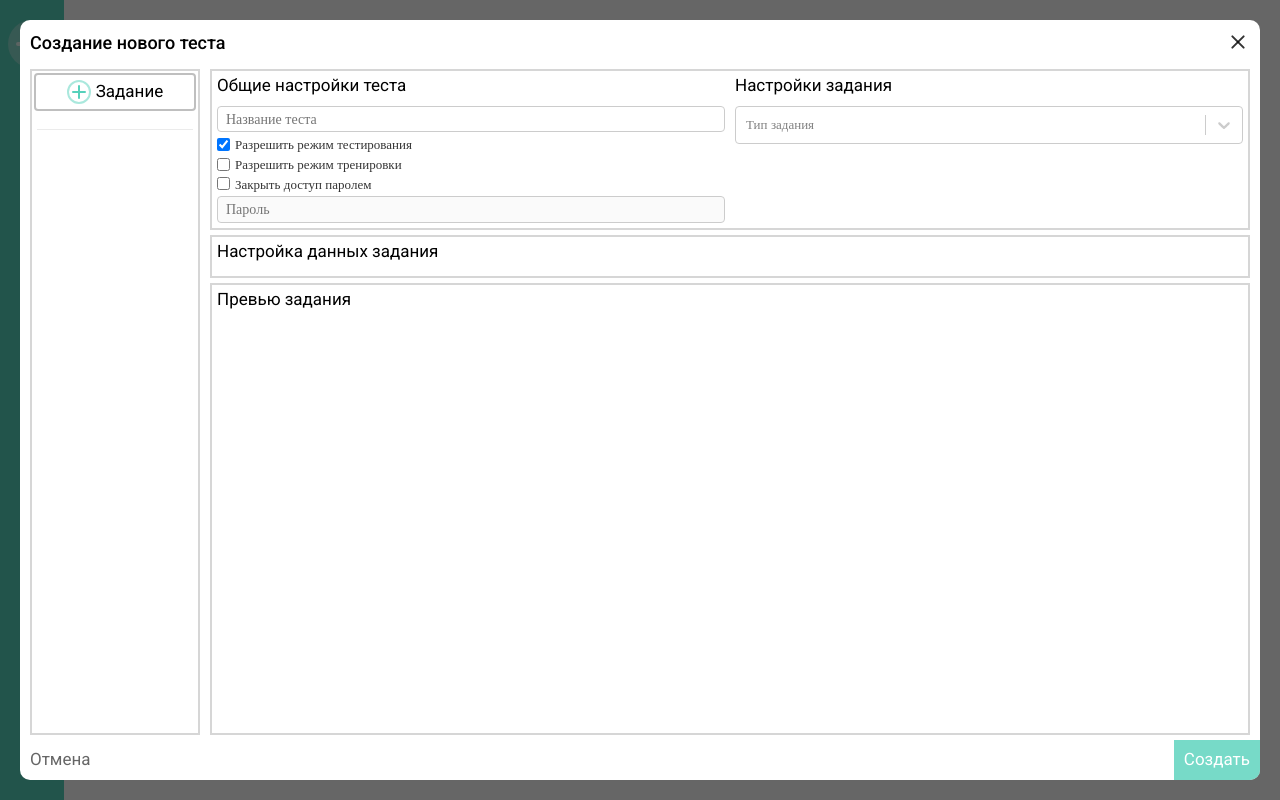
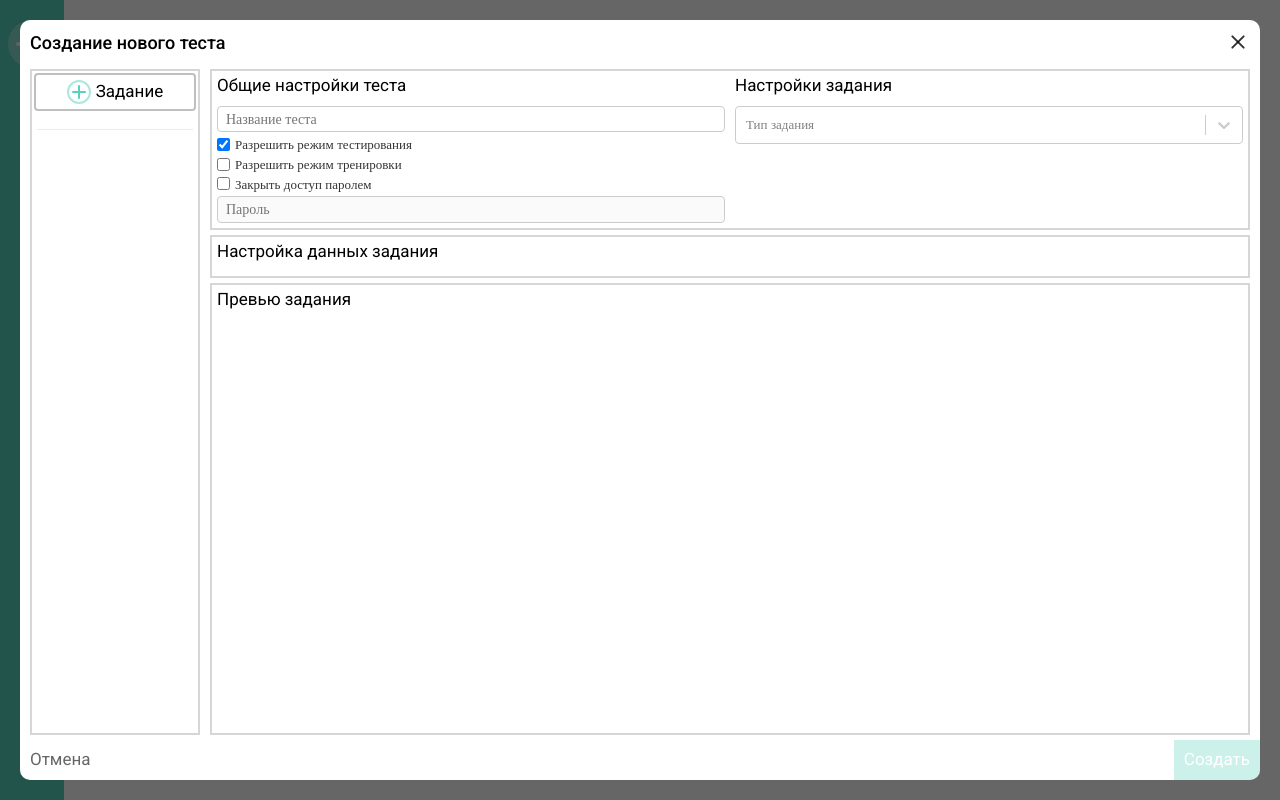
Before and after one commit to DoshSempai/study-platform, a React app: page /#/ in a window 1280 px wide. Built offline with nearby package versions, Linux system fonts and the light colour scheme.

Commit message:
[test_wizard] Error Indicators

```diff
--- a/src/view/components/testwizard/styles/testwizard.footer.css
+++ b/src/view/components/testwizard/styles/testwizard.footer.css
@@ -26,3 +26,13 @@
 .testwizard__action-create:hover {
   background-color: var(--stplatform-primary);
 }
+
+.testwizard__action-create--disabled {
+  background-color: var(--stplatform-primary-30) !important;
+  color: var(--stplatform-white) !important;
+  cursor: not-allowed;
+}
+.testwizard__action-create--disabled:hover {
+  background-color: var(--stplatform-primary-30) !important;
+  color: var(--stplatform-white) !important;
+}
--- a/src/view/components/testwizard/testwizard.tsx
+++ b/src/view/components/testwizard/testwizard.tsx
@@ -1,10 +1,12 @@
 import React, { useState } from 'react';
+import cn from 'classnames';
 import { TestWizardSettingsCommon } from './testwizard.settings.common';
 import { TestWizardSettingsTask } from './testwizard.settings.task';
 import { TestWizardDataButton } from './testwizard.data.button';
 import { TestWizardDataTouch } from './testwizard.data.touch';
 import { TestWizardPreview } from './testwizard.preview';
 import { ExerciseType, ITestExerciseAll } from '../../../data/exercise-types';
+import { ITestCommonData, ITestData } from '../../../data/dashboard-data';
 import { truncateString } from '../../../utils';
 import './styles/testwizard.css';
 import './styles/testwizard.header.css';
@@ -14,7 +16,6 @@ import './styles/testwizard.tasklist.css';
 import './styles/testwizard.settings.css';
 import './styles/testwizard.data.css';
 import './styles/testwizard.preview.css';
-import { ITestCommonData, ITestData } from '../../../data/dashboard-data';
 
 interface ITestWizard {
 	onCloseModal?: () => void;
@@ -39,17 +40,13 @@ export const TestWizard = ({ onCloseModal, onCreateTest }: ITestWizard): JSX.Ele
 	const [tasks, setTasks] = useState<ITestExerciseAll[]>([]);
 
 	const handleCreateTest = (): void => {
+		if (!tasks.length) return;
+
 		console.log('- tasks & testSettings', tasks.length, testSettings);
 		if (!testSettings || !testSettings.title) {
 			setSettingsError(true);
 			return;
 		}
-		if (!tasks.length) {
-			return;
-		}
-
-		console.log('testSettings', testSettings);
-		console.log('tasks', tasks);
 
 		onCreateTest({
 			...testSettings,
@@ -171,7 +168,12 @@ export const TestWizard = ({ onCloseModal, onCreateTest }: ITestWizard): JSX.Ele
 					<div className="testwizard__action testwizard__action-cancel" onClick={onCloseModal}>
 						Отмена
 					</div>
-					<div className="testwizard__action testwizard__action-create" onClick={handleCreateTest}>
+					<div
+						className={cn('testwizard__action testwizard__action-create', {
+							'testwizard__action-create--disabled': !tasks.length,
+						})}
+						onClick={handleCreateTest}
+					>
 						Создать
 					</div>
 				</div>
--- a/src/view/pages/dashboard/dashboard.tsx
+++ b/src/view/pages/dashboard/dashboard.tsx
@@ -9,6 +9,7 @@ const Dashboard = (): JSX.Element => {
 	const [showTestWIzardModal, setShowTestWizardModal] = useState<boolean>(true);
 	const onCreateTest = (data: ITestData): void => {
 		console.log('onCreateTest', data);
+		console.log('onCreateTest', JSON.stringify(data));
 	};
 	return (
 		<>
```
